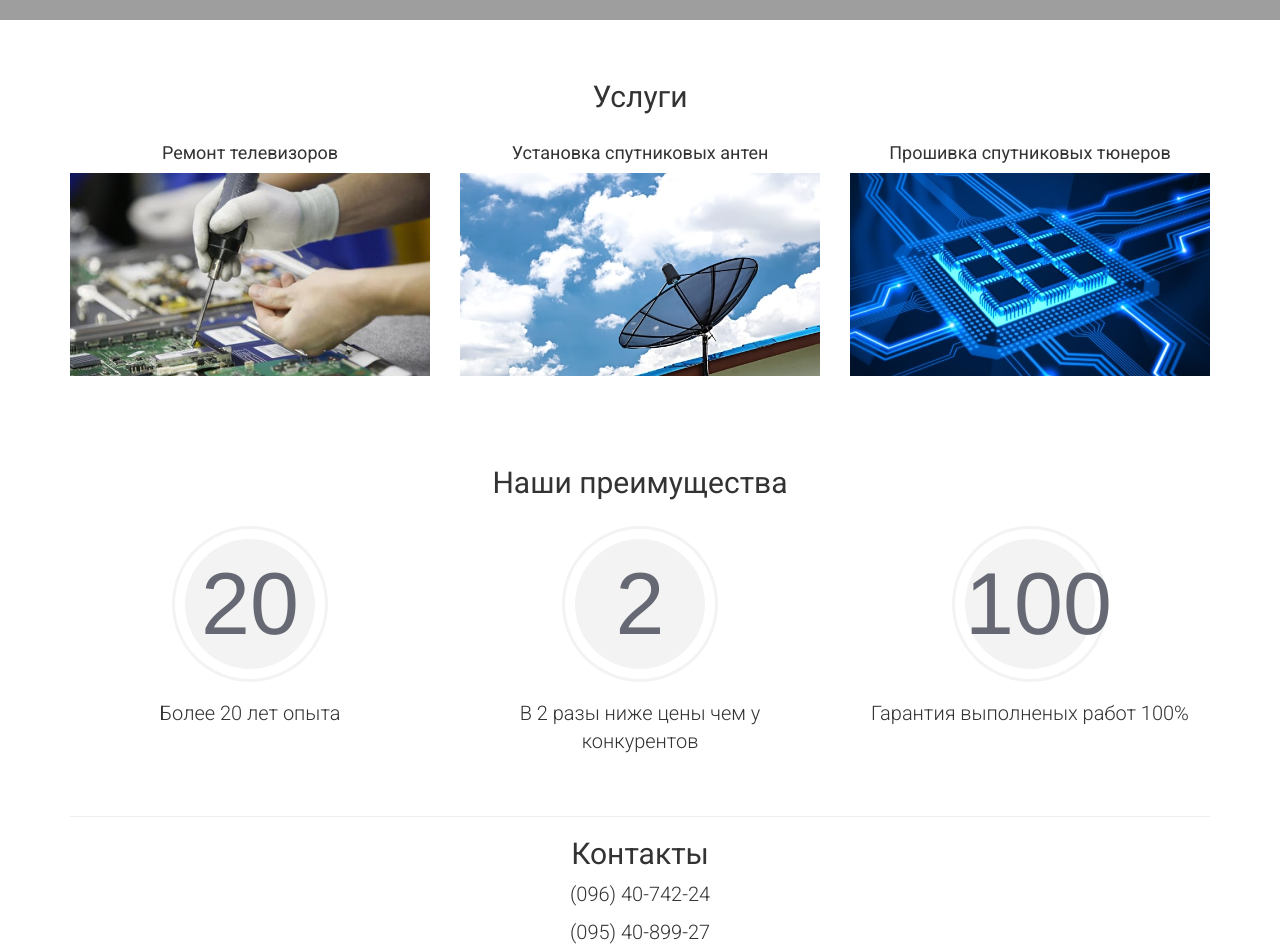
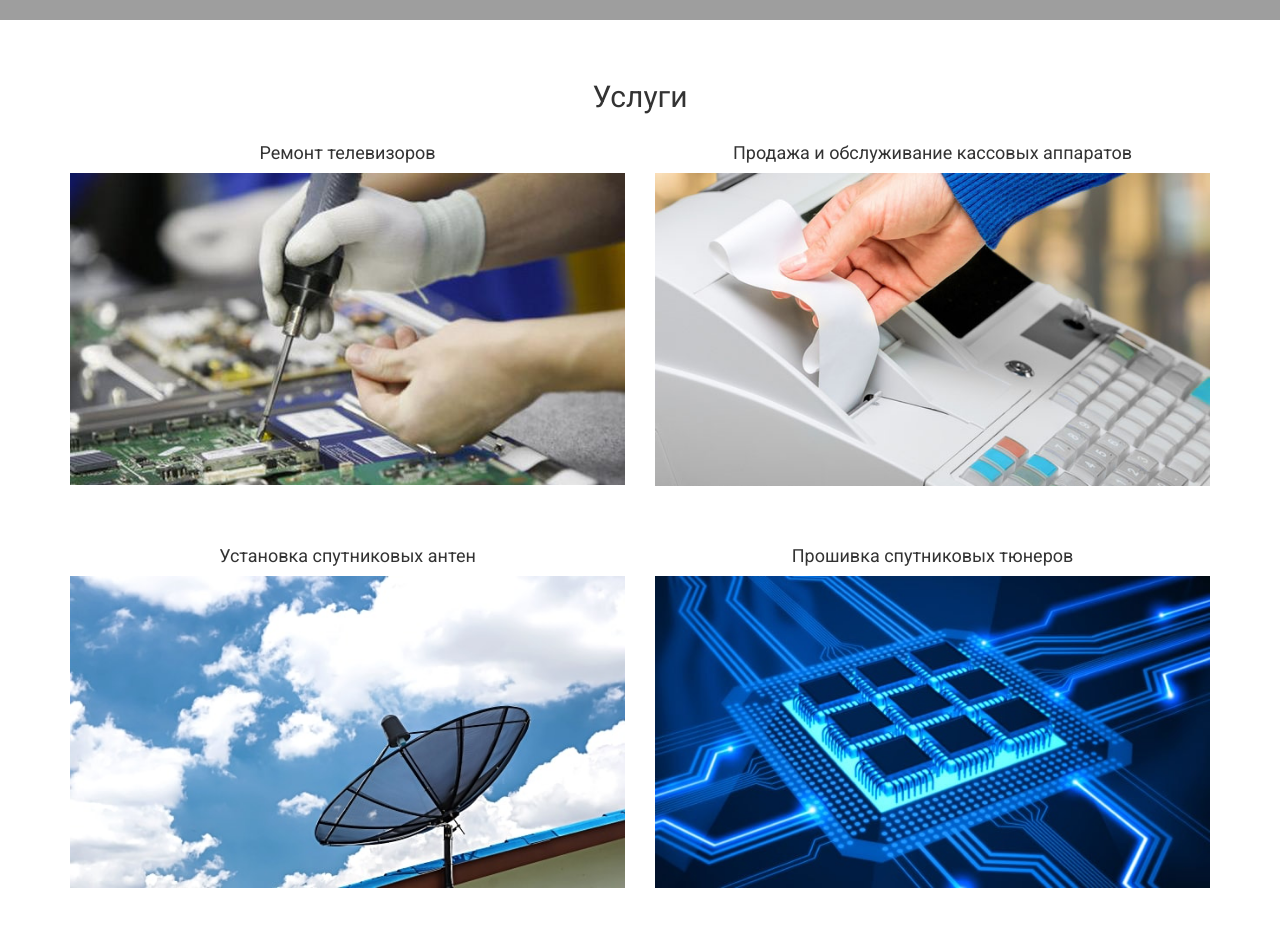
Before and after one commit to KBMSr/KBMSr.github.io, a plain HTML site: page index.html in a window 1280 px wide. Shown: the part 680-1630 px from the top of the page. Drawn offline with nearby package versions, Linux system fonts and the light colour scheme; grey boxes are pictures that could not be loaded; a script that the page names is missing; files whose address does not match are found by name; a web font is replaced by a local one.

Commit message:
reg + fav

```diff
--- a/index.html
+++ b/index.html
@@ -1,10 +1,11 @@
 <DOCTYPE html>
 <html>
 <head>
-<title>Ремонт телевизоров в Лубнах | Установка спутниковых антен в ЛУбнах и районе</title>
-<meta name="description" content="Установка спутниковых антен и ремонт телевизоров в Лубнах и районе.">
+<title>Ремонт телевизоров в Лубнах | Продажа и обслуживание кассовых аппаратов </title>
+<meta name="description" content="Продажа и обслуживание кассовых аппаратов в Лубнах. Ремонт телевизоров в городе Лубны и районе. Установка спутниковых антен.">
 <link rel="stylesheet" type="text/css" href="https://maxcdn.bootstrapcdn.com/bootstrap/3.3.6/css/bootstrap.min.css">
 <link rel="stylesheet" type="text/css" href="main.css">
+<link rel="shortcut icon" type="image/x-icon" href="images/favicon.ico">
 <script src="animate.js"></script>
 <meta charset="utf-8"/>
 <script src="jquery-2.2.2.min.js"></script>
@@ -44,19 +45,24 @@
       <h2 class="animated flipInX visibility">Услуги</h2>
     </div>
     <div class="row animated fadeInLeft visibility">
-      <figure class="col-sm-4 service">
-        <H4>Ремонт телевизоров</H4>
-        <img class="animate"src="images/tv.jpg">
+      <figure class="col-sm-6 service">
+        <H4 class="text-center">Ремонт телевизоров</H4>
+        <img class="animate"src="images/tv.jpg" alt="Ремонт телевизоров в Лубнах">
       </figure>
-      <figure class="col-sm-4">
-        <H4>Установка спутниковых антен</H4>
-        <img src="images/satellite1.jpg">
+            <figure class="col-sm-6">
+        <H4 class="text-center">Продажа и обслуживание кассовых аппаратов</H4>
+        <img src="images/cash-register1.jpg" alt="Продажа и обслуживание кассовых аппаратов в Лубнах">
       </figure>
-      <figure class="col-sm-4">
-        <H4>Прошивка спутниковых тюнеров</H4>
-        <img src="images/updating.jpg">
+      </div>
+      <div class="row animated fadeInLeft visibility">
+      <figure class="col-sm-6">
+        <H4 class="text-center">Установка спутниковых антен</H4>
+        <img src="images/satellite1.jpg" alt="Установка спутниковых антен в Лубнах">
       </figure>
-
+      <figure class="col-sm-6">
+        <H4 class="text-center">Прошивка спутниковых тюнеров</H4>
+        <img src="images/updating.jpg" alt="Прошивка спутниковых тюнеров в Лубнах">
+      </figure>
     </div>
   </section>
   <section class="container">
```
Also changed, not shown: images/cash-register.jpg (added), images/cash-register1.jpg (added), images/favicon.ico (added), images/shutterstock_303961439.jpg (added).
